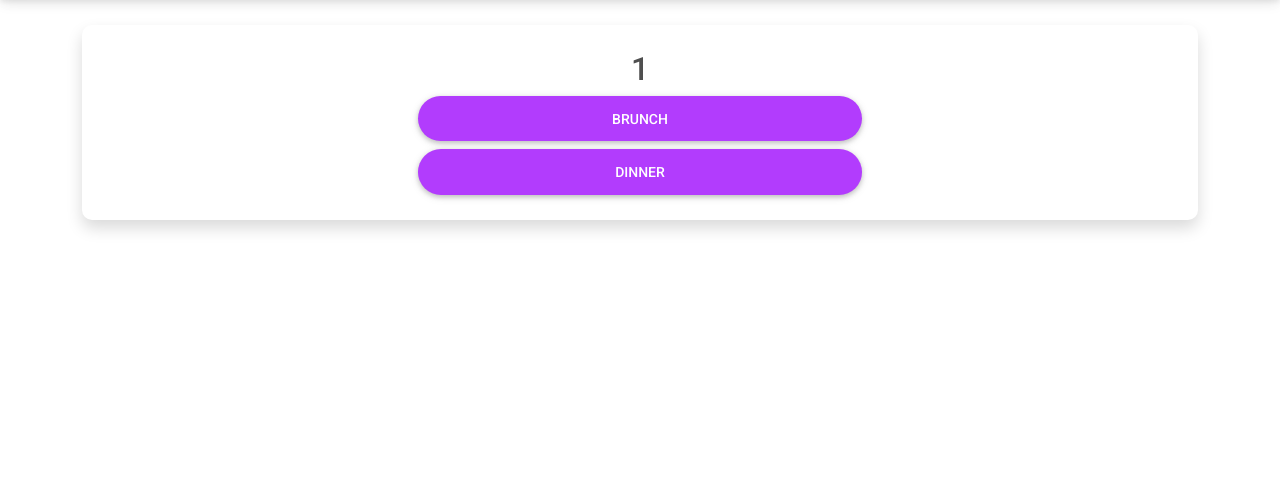
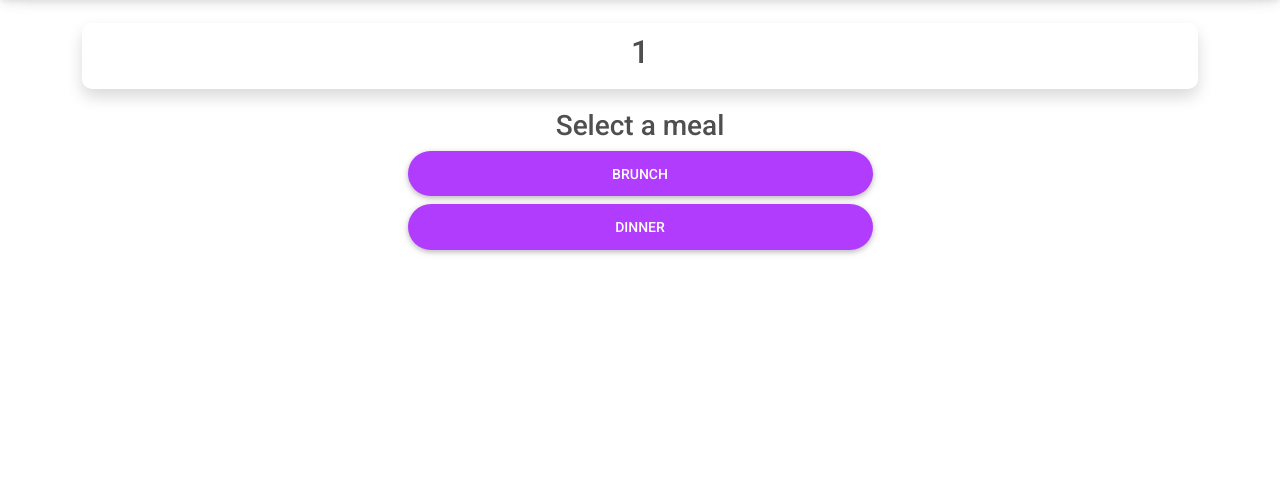
Before and after one commit to mcookly/project-valjean, a Flask app: page /rate/1/meal/ in a window 1280 px wide. Shown: the part 77-567 px from the top of the page. Run offline with Flask 2, Linux system fonts and the light colour scheme; some libraries are stand-ins or nearby versions.

Commit message:
Changed style
- [change] centered dh and meal buttons
- [change] created a clearer layout for the review form

```diff
--- a/web/src/static/css/custom.css
+++ b/web/src/static/css/custom.css
@@ -1,16 +1,37 @@
+/* Stretch body to full viewport */
+.full-vertical {
+    height: 100vh;
+}
 /* Stylizes rate-base.html */
+form {
+    width: 100%;
+}
+#form-flex-div {
+    margin-top: 100px;
+    margin-bottom: 150px;
+}
+.location-form {
+    border-radius: 10px;
+    padding: 10px 0px 10px 0px;
+    margin-bottom: 20px;
+    width: 100%;
+    align-items: center;
+}
 .rate-form {
     border-radius: 10px;
-    margin-top: 25px;
-    margin-bottom: 150px;
-    padding: 25px;
+    margin-bottom: 20px;
+    width: 100%;
+    overflow: hidden;
+}
+.form-padding {
+    margin: 0px 25px 25px 25px;
 }
 /* Stylize form legends */
 .big-legend {
     display: inline-block;
-    margin-top: 20px;
-    border-bottom-style: solid;
-    border-color: var(--mdb-secondary);
+    text-align: center;
+    background-color: var(--mdb-secondary);
+    color: white;
 }
 /* Fix input scaling */
 input {
--- a/web/src/templates/components/header.html
+++ b/web/src/templates/components/header.html
@@ -1,5 +1,5 @@
 <header>
-    <nav class="navbar navbar-dark bg-secondary">
+    <nav class="navbar fixed-top navbar-dark bg-secondary">
         <div class="container-fluid shadow-4">
             <a class="navbar-brand mx-auto" href="{{ url_for('index') }}">
                 <img src="{{ url_for('static', filename='img/svg/pv-logo-inverted.svg') }}" alt="" class="d-inline-block align-text-top" width="70" height="50">
--- a/web/src/templates/rate-base.html
+++ b/web/src/templates/rate-base.html
@@ -11,15 +11,16 @@
 
     <!-- All page-specific content should go in here -->
     <div class="container">
-        <div class="rate-form shadow d-flex flex-column full-vertical justify-content-center align-items-center pb-20">
+        <div id="form-flex-div" class="d-flex flex-column justify-content-center align-items-center pb-20">
           {% if dh %}
+            <div class="text-center flex-row location-form shadow">
               {% if meal %}
               <h2>{{ dh }} - {{ meal }}</h2>
               {% else %}
               <h2>{{ dh }}</h2>
               {% endif %}
+            </div>
             {% endif %}
-
             <!-- Jinja directives: page contents will go between them -->
             {% block content %}
             {% endblock %}
--- a/web/src/templates/rate/dininghall.html
+++ b/web/src/templates/rate/dininghall.html
@@ -1,7 +1,8 @@
 {% extends "rate-base.html" %}
 {% set active_page = "Rate" %}
 {% block content %}
-<div class="col-10 col-md-5 text-justify">
+<div class="col-10 col-md-5 text-center">
+    <h3>Choose a dining hall</h3>
     <a id="home-button" class="btn btn-block btn-lg btn-secondary btn-rounded" href="{{ url_for('selector_dh', dh='North') }}">North</a>
     <a id="home-button" class="btn btn-block btn-lg btn-secondary btn-rounded" href="{{ url_for('selector_dh', dh='South') }}">South</a>
 </div>
--- a/web/src/templates/rate/meal.html
+++ b/web/src/templates/rate/meal.html
@@ -1,7 +1,8 @@
 {% extends "rate-base.html" %}
 {% set active_page = "Rate" %}
 {% block content %}
-<div class="col-10 col-md-5 text-justify">
+<div class="col-10 col-md-5 text-center">
+    <h3>Select a meal</h3>
     {% for meal in meals %}
     <a id="home-button-{{ meal }}" class="btn btn-block btn-lg btn-secondary btn-rounded" href="{{ url_for('select', dh=dh, meal=meal) }}">{{ meal }}</a>
     {% endfor %}
--- a/web/src/templates/rate/select.html
+++ b/web/src/templates/rate/select.html
@@ -1,9 +1,11 @@
 {% extends "rate-base.html" %}
 {% set active_page = "Rate" %}
 {% block content %}
-<form action="{{ url_for('record_food_items', dh=dh, meal=meal) }}" method="POST" class="me-auto">
+<form action="{{ url_for('record_food_items', dh=dh, meal=meal) }}" style="width: 100%;" method="POST">
     {% for cat in food_items.keys() %}
+        <div class="flex-row rate-form shadow">
             <legend class="big-legend" for="{{ cat }}Cat">{{ cat }}</legend>
+            <div class="form-padding">
                 {% for food_item in food_items[cat] %}
                 <div class="form-check">
                     <!-- name = dict key, value = dict value -->
@@ -11,6 +13,8 @@
                     <label class="form-check-label" for="{{ cat }}-{{ food_item }}">{{ food_item }}</label>
                 </div>
                 {% endfor %}
+            </div>
+        </div>
     {% endfor %}
     <button type="submit" class="btn btn-form btn-block btn-secondary btn-rounded">Next</button>
 </form>
--- a/web/src/templates/rate/submitted.html
+++ b/web/src/templates/rate/submitted.html
@@ -1,5 +1,7 @@
 {% extends "rate-base.html" %}
 {% set active_page = "Rate" %}
 {% block content %}
-<p>Submitted your rating for <b>{{ meal }}</b> at <b>{{ dh }} Dining Hall</b> successfully!</p>
+<div class="flex-row rate-form shadow" style="padding: 20px;">
+    <p>Submitted your rating for <b>{{ meal }}</b> at <b>{{ dh }} Dining Hall</b> successfully!</p>
+</div>
 {% endblock  %}
```
Also changed, not shown: web/src/templates/rate/rating.html (+5 -3 lines). Lines whose indentation alone changed are shown as unchanged.
